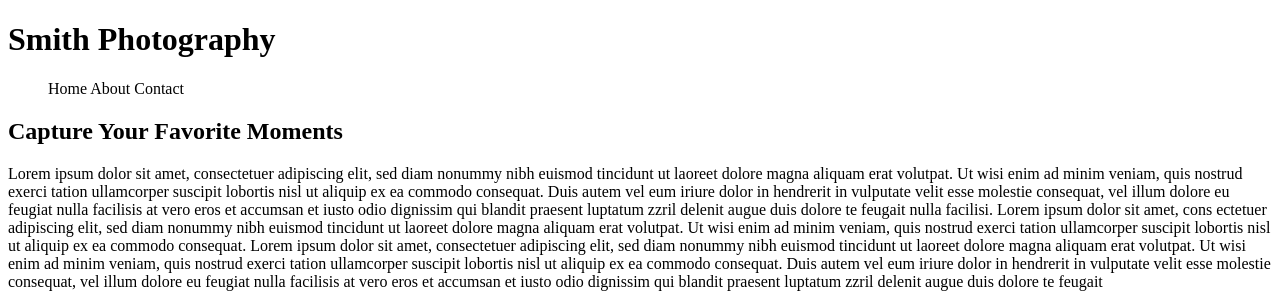
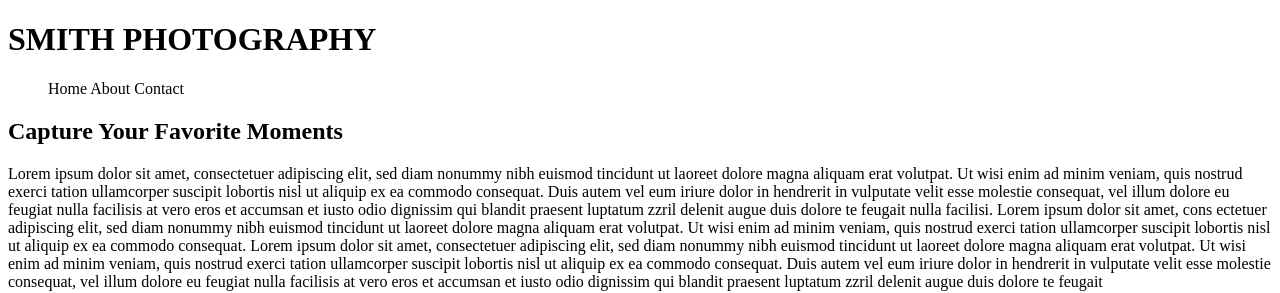
Before and after one commit to jacquelinelopez1119/M6_LOPEZ_JACQUELINE, a plain HTML site: page index.html in a window 1280 px wide. Shown: the top 293 px of the page. Drawn offline with Linux system fonts and the light colour scheme.

Commit message:
Change h1
Changed the h1 in the header to all UPPER CASE letters.

```diff
--- a/index.html
+++ b/index.html
@@ -11,7 +11,7 @@
 
 <body>
   <header>
-	  <h1>Smith Photography</h1>
+	  <h1>SMITH PHOTOGRAPHY</h1>
 	  <nav>
 		  <ul>
 			  <il>Home</il>
```
